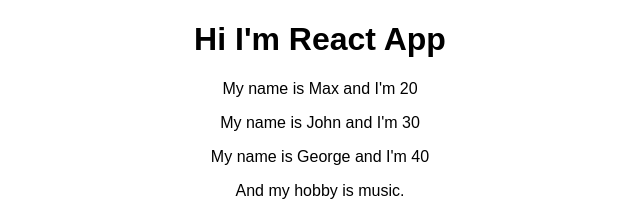
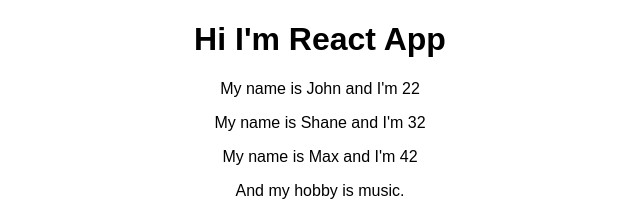
Before and after one commit to dariusz75/react-the-complete-guide-2020, a React (Create React App) app: page / in a window 1280 px wide. Shown: the top 216 px of the page, without its empty margins (320-960 px from the left). Built offline with nearby package versions, Linux system fonts and the light colour scheme.

Commit message:
completed

```diff
--- a/src/App.js
+++ b/src/App.js
@@ -3,13 +3,22 @@
 import Person from './Person/Person';
 
 class App extends Component {
+
+  state = {
+    persons: [
+      { name: 'John', age: 22 },
+      { name: 'Shane', age: 32 },
+      { name: 'Max', age: 42 }
+    ]
+  }
+
   render() {
     return (
       <div className="App">
         <h1>Hi I'm React App</h1>
-        <Person name="Max" age="20"></Person>
-        <Person name="John" age="30"></Person>
-        <Person name="George" age="40">And my hobby is music.</Person>
+        <Person name={this.state.persons[0].name} age={this.state.persons[0].age}></Person>
+        <Person name={this.state.persons[1].name} age={this.state.persons[1].age}></Person>
+        <Person name={this.state.persons[2].name} age={this.state.persons[2].age}>And my hobby is music.</Person>
       </div>
     );
   }
```
